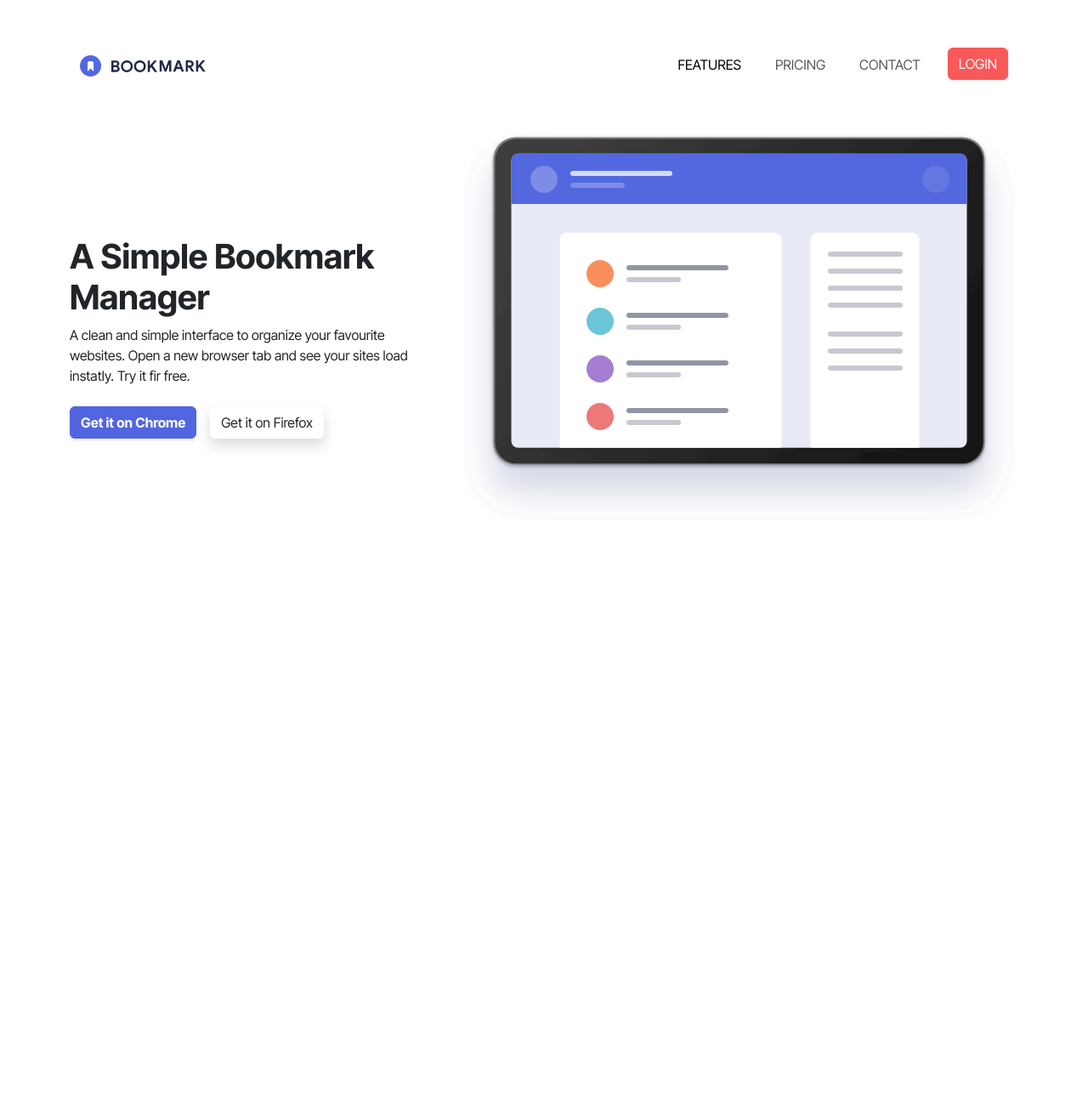
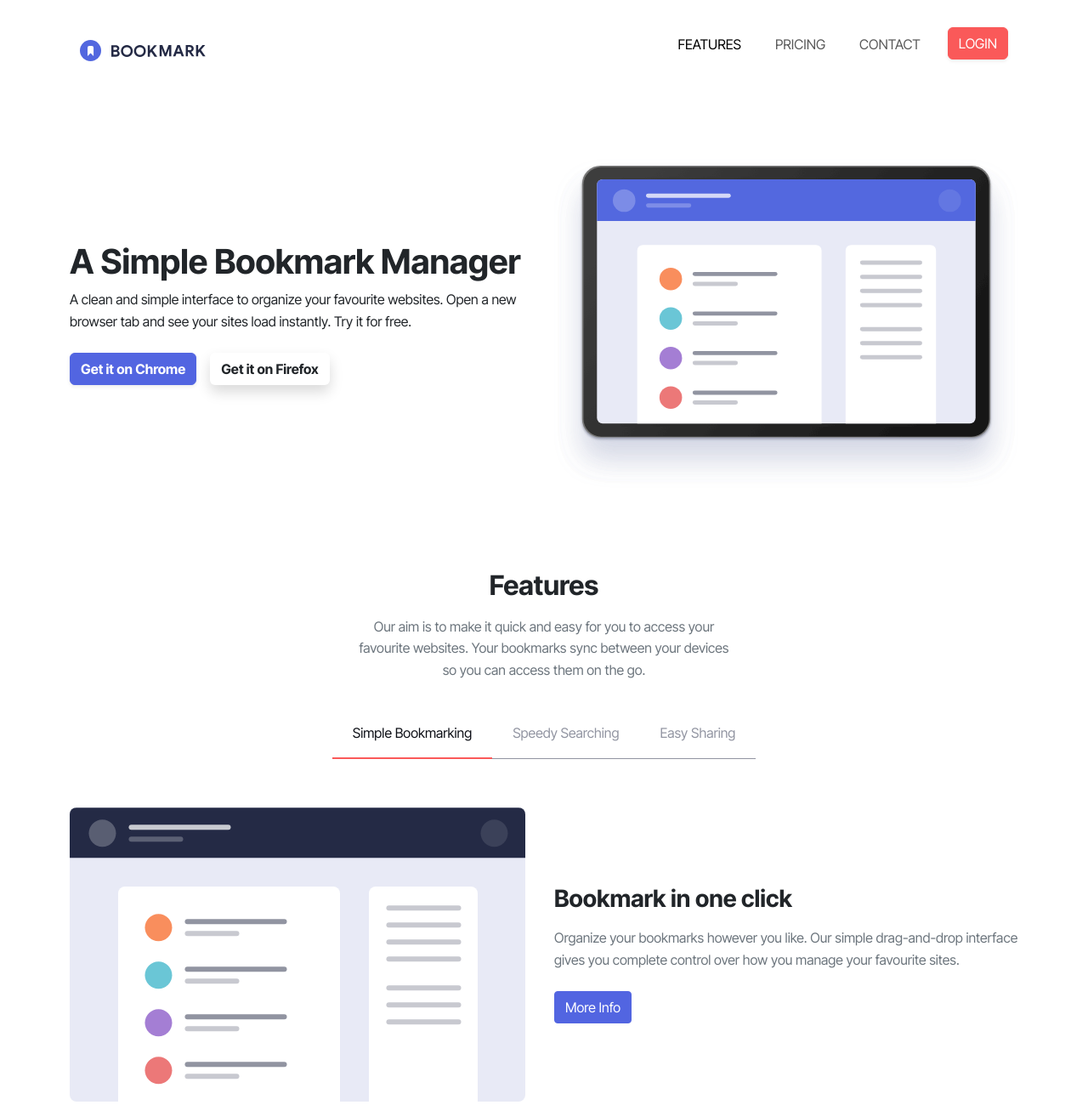
Before and after one commit to codingjordi/s1.1-html-css, a website: page index.html in a window 1280 px wide. Shown: the whole page at 85% size. Before the commit the page ends 848 px from the top, so only its background shows below. Drawn offline with nearby package versions, Linux system fonts and the light colour scheme.

Commit message:
Nivell 1 - Exercici 2 + correció exercici 1

```diff
--- a/index.html
+++ b/index.html
@@ -1,21 +1,26 @@
 <!DOCTYPE html>
 <html lang="en">
+
 <head>
   <meta charset="UTF-8">
   <meta name="viewport" content="width=device-width, initial-scale=1.0">
   <title>Bookmark - A Simple Bookmark Manager</title>
   <link rel="shortcut icon" href="public/favicon-32x32.png" type="image/x-icon">
   <link rel="stylesheet" href="styles.css">
+  <style>
+
+</style>
 </head>
-<body class="container-lg">
 
-    <header class="my-5">
+<body>
+  <header class="mb-5 pb-5 pt-4 container">
     <nav class="navbar navbar-expand-lg">
       <div class="container-fluid">
         <a class="navbar-brand" href="#">
           <img src="public/logo-bookmark.svg" alt="">
         </a>
-          <button class="navbar-toggler" type="button" data-bs-toggle="collapse" data-bs-target="#navbarSupportedContent" aria-controls="navbarSupportedContent" aria-expanded="false" aria-label="Toggle navigation">
+        <button class="navbar-toggler" type="button" data-bs-toggle="collapse" data-bs-target="#navbarSupportedContent"
+          aria-controls="navbarSupportedContent" aria-expanded="false" aria-label="Toggle navigation">
           <span class="navbar-toggler-icon"></span>
         </button>
         <div class="collapse navbar-collapse justify-content-end" id="navbarSupportedContent">
@@ -37,49 +42,95 @@
       </div>
     </nav>
   </header>
-    <main class="text-center text-md-start">
-        <div class="">
-            <div class="d-block d-md-flex gap-md-5 flex-md-row-reverse align-items-center">
-              <img src="public/illustration-hero.svg" alt="">
-              <div class="mt-5">
+  <main class="mx-3">
+    <section class="container text-center">
+      <div class="row flex-lg-row-reverse align-items-center">
+        <div class="col-lg-6 mb-5 mb-lg-0">
+          <img src="public/illustration-hero.svg" alt="Illustration" class="img-fluid">
+        </div>
+        <div class="col-lg-6 text-lg-start">
           <h1 class="fw-bold">A Simple Bookmark Manager</h1>
-                <p>A clean and simple interface to organize your favourite websites. Open a new browser tab and see your sites load instatly. Try it fir free.</p>
+          <p>A clean and simple interface to organize your favourite websites. Open a new browser tab and see your sites
+            load instantly. Try it for free.</p>
           <div class="d-flex justify-content-center justify-content-lg-start gap-3 my-4">
             <button type="button" class="btn btn-primary shadow-sm fw-bold">Get it on Chrome</button>
-                    <button type="button" class="btn btn-light shadow">Get it on Firefox</button>
+            <button type="button" class="btn btn-light shadow fw-bold">Get it on Firefox</button>
           </div>
         </div>
       </div>
-            <!-- <div class="text-center">
-                <h2>Features</h2>
-                <p>Our aim is to make it quick and easy for you to access your favourite websites. Your bookmarks sync between your devices so you can access them on the go.</p>
+    </section>
+
+    <section id="features" class="container text-center my-5 pt-5">
+      <h2 class="fw-bold mb-3">Features</h2>
+      <div class="row justify-content-center">
+        <div class="col-md-10 col-lg-5">
+          <p class="text-secondary mb-5">Our aim is to make it quick and easy for you to access your favourite websites. Your bookmarks sync between your devices so you can access them on the go.</p>
         </div>
 
-            <ul class="nav nav-pills mb-3" id="pills-tab" role="tablist">
+      </div>
+      <div class="tabs">
+          <ul class="nav nav-tabs justify-content-center mb-5 border-0 d-flex flex-column align-items-center flex-sm-row" id="featuresTabs" role="tablist">
               <li class="nav-item" role="presentation">
-                <button class="nav-link active" id="pills-home-tab" data-bs-toggle="pill" data-bs-target="#pills-home" type="button" role="tab" aria-controls="pills-home" aria-selected="true">Simple Bookmarking</button>
+                  <button class="nav-link active" id="simple-tab" data-bs-toggle="tab" data-bs-target="#simple" type="button" role="tab">Simple Bookmarking</button>
               </li>
               <li class="nav-item" role="presentation">
-                <button class="nav-link" id="pills-profile-tab" data-bs-toggle="pill" data-bs-target="#pills-profile" type="button" role="tab" aria-controls="pills-profile" aria-selected="false">Speedy Searching</button>
+                  <button class="nav-link" id="speedy-tab" data-bs-toggle="tab" data-bs-target="#speedy" type="button" role="tab">Speedy Searching</button>
               </li>
               <li class="nav-item" role="presentation">
-                <button class="nav-link" id="pills-contact-tab" data-bs-toggle="pill" data-bs-target="#pills-contact" type="button" role="tab" aria-controls="pills-contact" aria-selected="false">Easy Sharing</button>
+                  <button class="nav-link" id="easy-tab" data-bs-toggle="tab" data-bs-target="#easy" type="button" role="tab">Easy Sharing</button>
               </li>
           </ul>
-            <div class="tab-content" id="pills-tabContent">
-              <div class="tab-pane fade show active" id="pills-home" role="tabpanel" aria-labelledby="pills-home-tab" tabindex="0">.sada..</div>
-              <div class="tab-pane fade" id="pills-profile" role="tabpanel" aria-labelledby="pills-profile-tab" tabindex="0">..55.</div>
-              <div class="tab-pane fade" id="pills-contact" role="tabpanel" aria-labelledby="pills-contact-tab" tabindex="0">..44.</div>
+          <div class="tab-content" id="featuresTabsContent">
+              <div class="tab-pane fade show active" id="simple" role="tabpanel">
+                  <div class="row align-items-center">
+                      <div class="col-lg-6 mb-4 mb-lg-0 text-lg-start">
+                          <img src="public/illustration-features-tab-1.svg" alt="Simple Bookmarking" class="img-fluid">
                       </div>
+                      <div class="col-lg-6 text-lg-start">
+                          <h3 class="fw-bold mb-3">Bookmark in one click</h3>
+                          <p class="text-secondary mb-4">Organize your bookmarks however you like. Our simple drag-and-drop interface gives you complete control over how you manage your favourite sites.</p>
+                          <button class="btn btn-primary rounded-1 d-none d-lg-inline-block">More Info</button>
+                      </div>
+                  </div>
+              </div>
+              <div class="tab-pane fade" id="speedy" role="tabpanel">
+                  <div class="row align-items-center">
+                      <div class="col-lg-6 mb-4 mb-lg-0 text-lg-start">
+                          <img src="public/illustration-features-tab-2.svg" alt="Speedy Searching" class="img-fluid">
+                      </div>
+                      <div class="col-lg-6 text-lg-start">
+                          <h3 class="fw-bold mb-3">Intelligent search</h3>
+                          <p class="text-secondary mb-4">Our powerful search feature will help you find saved sites in no time at all. No need to trawl through all of your bookmarks.</p>
+                          <button class="btn btn-primary rounded-1 d-none d-lg-inline-block">More Info</button>
+                      </div>
+                  </div>
+              </div>
+              <div class="tab-pane fade" id="easy" role="tabpanel">
+                  <div class="row align-items-center">
+                      <div class="col-lg-6 mb-4 mb-lg-0 text-lg-start">
+                          <img src="public/illustration-features-tab-3.svg" alt="Easy Sharing" class="img-fluid">
+                      </div>
+                      <div class="col-lg-6 text-lg-start">
+                          <h3 class="fw-bold mb-3">Share your bookmarks</h3>
+                          <p class="text-secondary mb-4">Easily share your bookmarks and collections with others. Create a shareable link that you can send at the click of a button.</p>
+                          <button class="btn btn-primary rounded-1 d-none d-lg-inline-block">More Info</button>
+                      </div>
+                  </div>
+              </div>
+          </div>
+      </div>
+  </section>
 
-            <div class="d-md-flex">
+    <!-- <div class="d-md-flex">
               <img src="public/illustration-features-tab-1.svg" alt="">
               <div class="d-block">
                   <h2>Bookmark in one click</h2>
                   <p>Organize your bookmarks however you like. Our simple drag-and-drop interface gives you complete control over how you manage your favourte sites.</p>
                   <button type="button" class="btn btn-primary">Get it on Chrome</button>
               </div>
-            </div>
+            </div> -->
+
+    <!---
                 <h2>Download the extension</h2>
                 <p>We've got more browsers in the pipeline. Please do let us know if you've got a favouriteyou'd like us prioritze.</p>
           </div>
@@ -164,8 +215,8 @@
                     <h2>Stay up-to-date with what we're doing</h2>
                     <button type="button" class="btn btn-secondary">Contact Us</button>
                 </div>
-            </div>
-        </div> -->
+            </div>    -->
+
   </main>
   <!-- <footer>
         <img src="public/logo-bookmark.svg" alt="">
@@ -185,4 +236,5 @@
     </footer> -->
   <script src="node_modules/bootstrap/dist/js/bootstrap.js"></script>
 </body>
+
 </html>
--- a/styles.scss
+++ b/styles.scss
@@ -10,16 +10,19 @@ $theme-colors: (
   "secondary": $secondary
 );
 
+
 // Importar nuevamente Bootstrap para que use las nuevas variables
 @import "./node_modules/bootstrap/scss/bootstrap.scss";
 
 *, *::after, *::before {
     margin: 0;
     padding: 0;
+    box-sizing: border-box;
 }
 
 body, html {
     min-height: 100vh;
+    line-height: 1.6;
 }
 
 body {
@@ -27,13 +30,12 @@ body {
     font-family: 'Inter Tight', Arial, Helvetica, sans-serif;
 }
 
-img {
-    max-width: 100% !important;
-    height: auto !important;
+header .nav-item * {
+    text-transform: uppercase;
 }
 
-.nav-item * {
-    text-transform: uppercase;
+a:hover {
+    background: transparent;
 }
 
 .btn-login:hover {
@@ -43,8 +45,45 @@ img {
 
 }
 
+
+
+.tabs {
+    display: flex;
+    flex-direction: column;
+    text-align: center;
+}
+
+.nav-tabs .nav-link {
+    border: 0;
+    border-bottom: 1px solid #9194a1;
+    color: #9194a1;
+    padding: 0 1.5rem;
+    padding-bottom: 1rem;
+
+
+}
+.nav-tabs .nav-link:hover,
+.nav-tabs .nav-link:focus {
+    color: $secondary;
+}
+.nav-tabs .nav-link.active {
+    color: #0d0f16;
+    border-bottom: 2px solid $secondary;
+    padding-bottom: 1rem;
+}
+
+.nav-item {
+    padding-bottom: 0.6rem;
+}
+
 .circle {
     height: 300px;
     width: 300px;
     background-color: $primary;
 }
+
+.btn:hover {
+    border: 1px solid inherit;
+    background: none;
+    color: $primary;
+}
```
Also changed, not shown: public/illustration-features-tab-2.svg (added), public/illustration-features-tab-3.svg (added), styles.css, 2 other files. Lines whose indentation alone changed are shown as unchanged.
